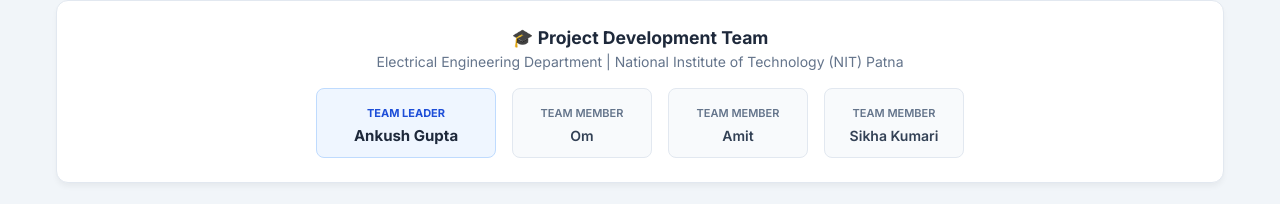
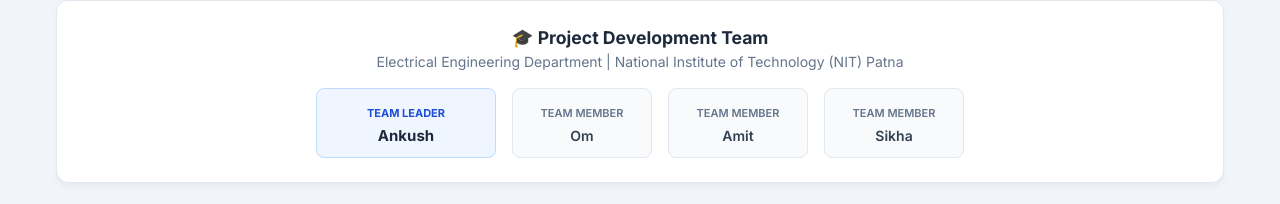
Before and after one commit to Nikhilgupta1780/rural-sports-portal, a React app in the folder frontend/: page / in a window 1280 px wide. Shown: the part 1307-1511 px from the top of the page. Built offline with nearby package versions, Linux system fonts and the light colour scheme; no server answers; the HTML template or start-up script is replaced by a standard one.

Commit message:
Updated team leader name to Ankush and member name to Sikha

```diff
--- a/frontend/src/App.jsx
+++ b/frontend/src/App.jsx
@@ -460,7 +460,7 @@ export default function App() {
         <div style={{ display: 'flex', justifyContent: 'center', gap: '16px', flexWrap: 'wrap', marginTop: '12px' }}>
           <div style={{ background: '#eff6ff', border: '1px solid #bfdbfe', padding: '10px 18px', borderRadius: '8px', textAlign: 'center', minWidth: '180px' }}>
             <span style={{ fontSize: '11px', fontWeight: '700', color: '#1d4ed8', textTransform: 'uppercase' }}>Team Leader</span>
-            <div style={{ fontWeight: '700', color: '#1e293b', fontSize: '15px', marginTop: '2px' }}>Ankush Gupta</div>
+            <div style={{ fontWeight: '700', color: '#1e293b', fontSize: '15px', marginTop: '2px' }}>Ankush </div>
           </div>
           <div style={{ background: '#f8fafc', border: '1px solid #e2e8f0', padding: '10px 18px', borderRadius: '8px', textAlign: 'center', minWidth: '140px' }}>
             <span style={{ fontSize: '11px', fontWeight: '600', color: '#64748b', textTransform: 'uppercase' }}>Team Member</span>
@@ -472,7 +472,7 @@ export default function App() {
           </div>
           <div style={{ background: '#f8fafc', border: '1px solid #e2e8f0', padding: '10px 18px', borderRadius: '8px', textAlign: 'center', minWidth: '140px' }}>
             <span style={{ fontSize: '11px', fontWeight: '600', color: '#64748b', textTransform: 'uppercase' }}>Team Member</span>
-            <div style={{ fontWeight: '600', color: '#334155', fontSize: '14px', marginTop: '2px' }}>Sikha Kumari</div>
+            <div style={{ fontWeight: '600', color: '#334155', fontSize: '14px', marginTop: '2px' }}>Sikha </div>
           </div>
         </div>
       </footer>
```
